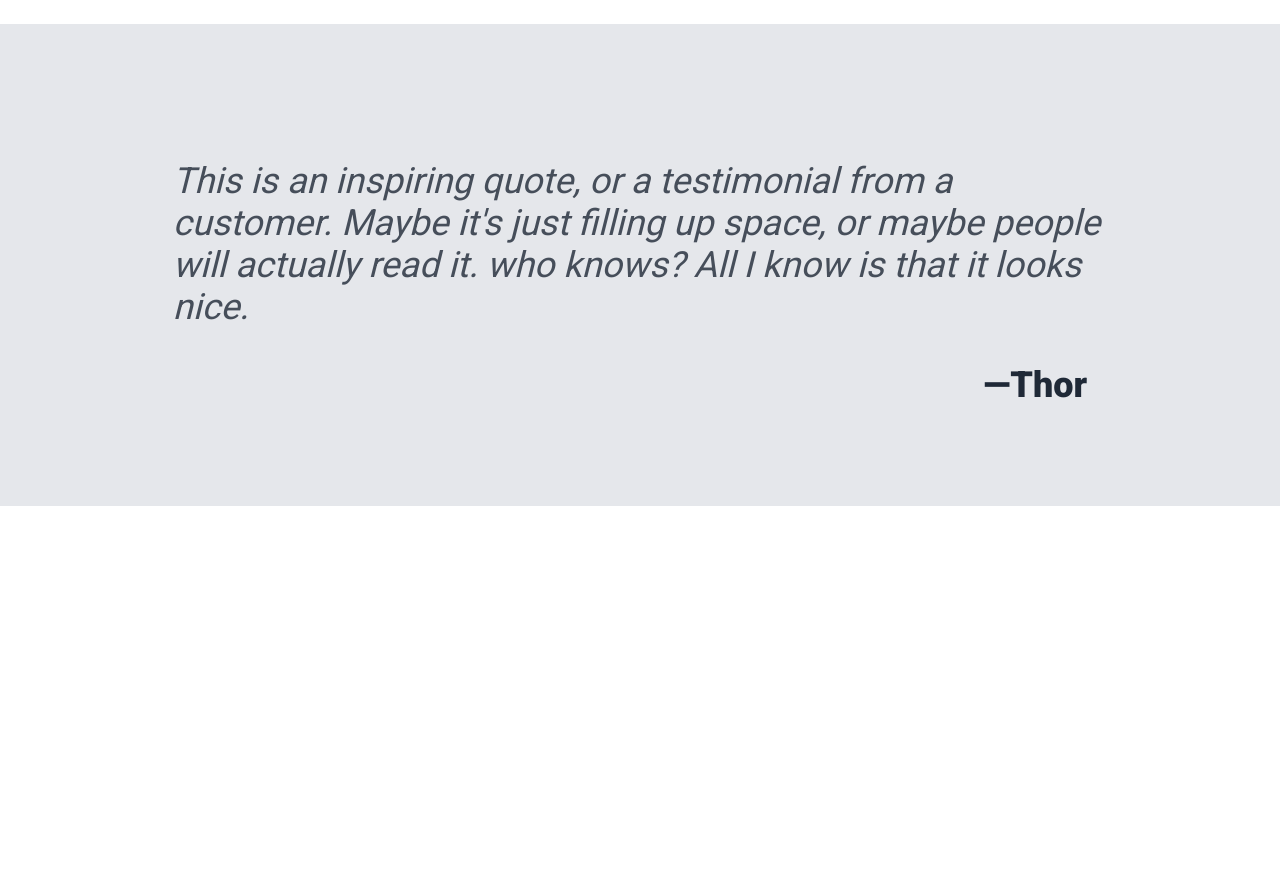
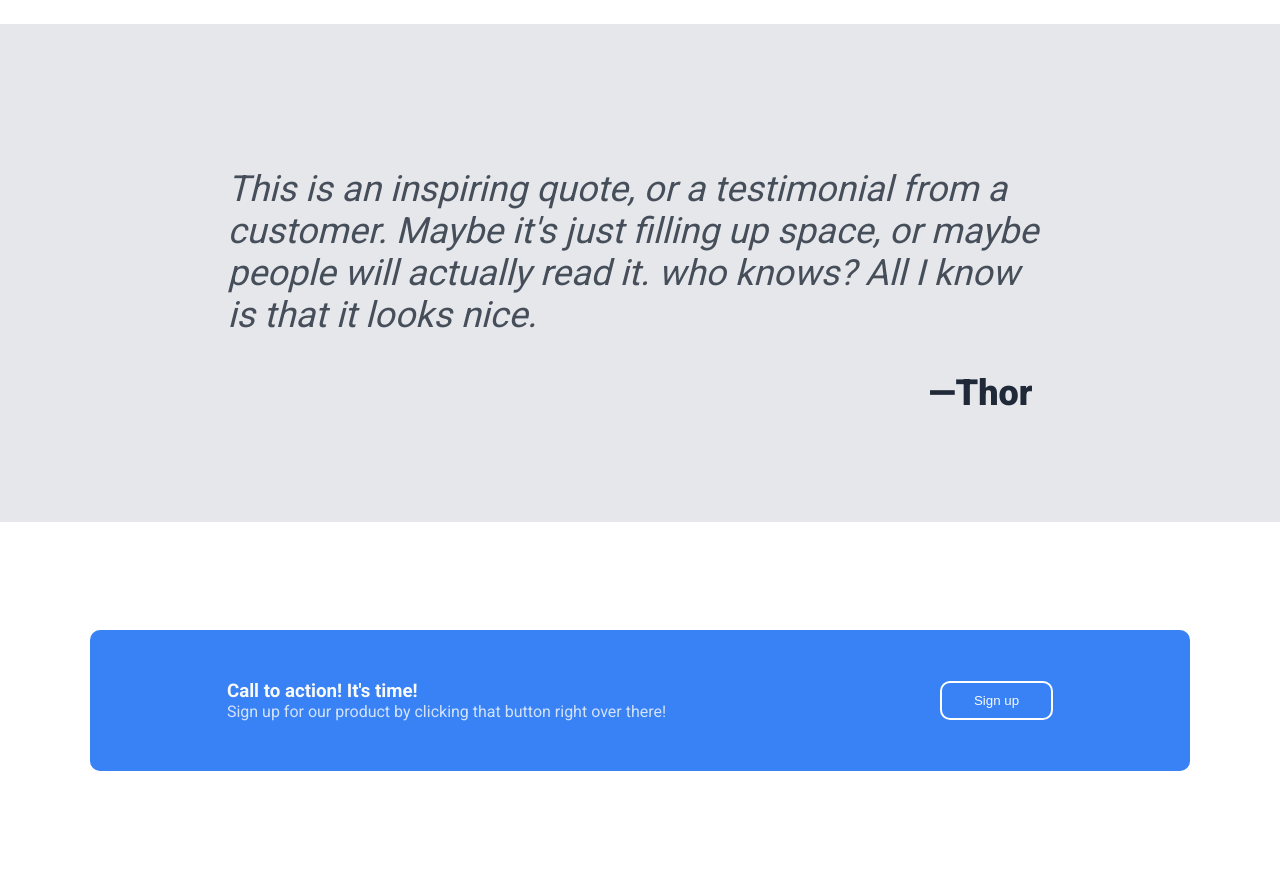
Before and after one commit to NabilHadi/landing-page, a plain HTML site: page index.html in a window 1280 px wide. Shown: the part 1040-1919 px from the top of the page. Before the commit the page ends 1546 px from the top, so only its background shows below. Drawn offline with Linux system fonts and the light colour scheme.

Commit message:
Add CTA section and styling

```diff
--- a/index.html
+++ b/index.html
@@ -66,12 +66,27 @@
   </div>
 
   <div class="quote">
-    <blockquote>
-      <p>This is an inspiring quote, or a testimonial from a customer. Maybe it's just filling up space, or maybe people
-        will actually read it. who knows? All I know is that it looks nice.
-      </p>
-      <footer>—Thor</footer>
-    </blockquote>
+    <div class="container">
+      <blockquote>
+        <p>This is an inspiring quote, or a testimonial from a customer. Maybe it's just filling up space, or maybe
+          people
+          will actually read it. who knows? All I know is that it looks nice.
+        </p>
+        <footer>—Thor</footer>
+      </blockquote>
+    </div>
+  </div>
+
+  <div class="CTA">
+    <div class="container">
+      <div class="CTA-container">
+        <div class="CTA-text">
+          <h3>Call to action! It's time!</h3>
+          <p>Sign up for our product by clicking that button right over there!</p>
+        </div>
+        <button>Sign up</button>
+      </div>
+    </div>
   </div>
 
 </body>
--- a/style.css
+++ b/style.css
@@ -19,6 +19,11 @@ img {
 a {
   text-decoration: none;
   color: inherit;
+}
+
+button {
+  outline: none;
+  border: none;
 }
 
 .container {
@@ -78,8 +83,6 @@ a {
   background-color: #3882f6;
   font-size: 16px;
   font-weight: 600;
-  outline: none;
-  border: none;
 }
 
 /* Information section */
@@ -131,7 +134,7 @@ a {
 }
 
 .quote blockquote {
-  width: 73%;
+  width: 75%;
   margin: 0 auto;
   color: #1f2937;
 }
@@ -148,3 +151,33 @@ a {
   font-size: 36px;
   margin-right: 20px;
 }
+
+/* Call to Action (CTA) section */
+
+.CTA-container {
+  background-color: #3882f6;
+  color: #f9faf8;
+  border-radius: 10px;
+  display: flex;
+  justify-content: space-around;
+  align-items: center;
+  margin: 100px 0;
+  padding: 50px 0;
+}
+
+.CTA-text h3 {
+  margin: 0;
+}
+
+.CTA-text p {
+  margin: 0;
+  opacity: 0.8;
+}
+
+.CTA-container button {
+  background: transparent;
+  border: 2px solid white;
+  color: inherit;
+  padding: 10px 32px;
+  border-radius: 10px;
+}
```
